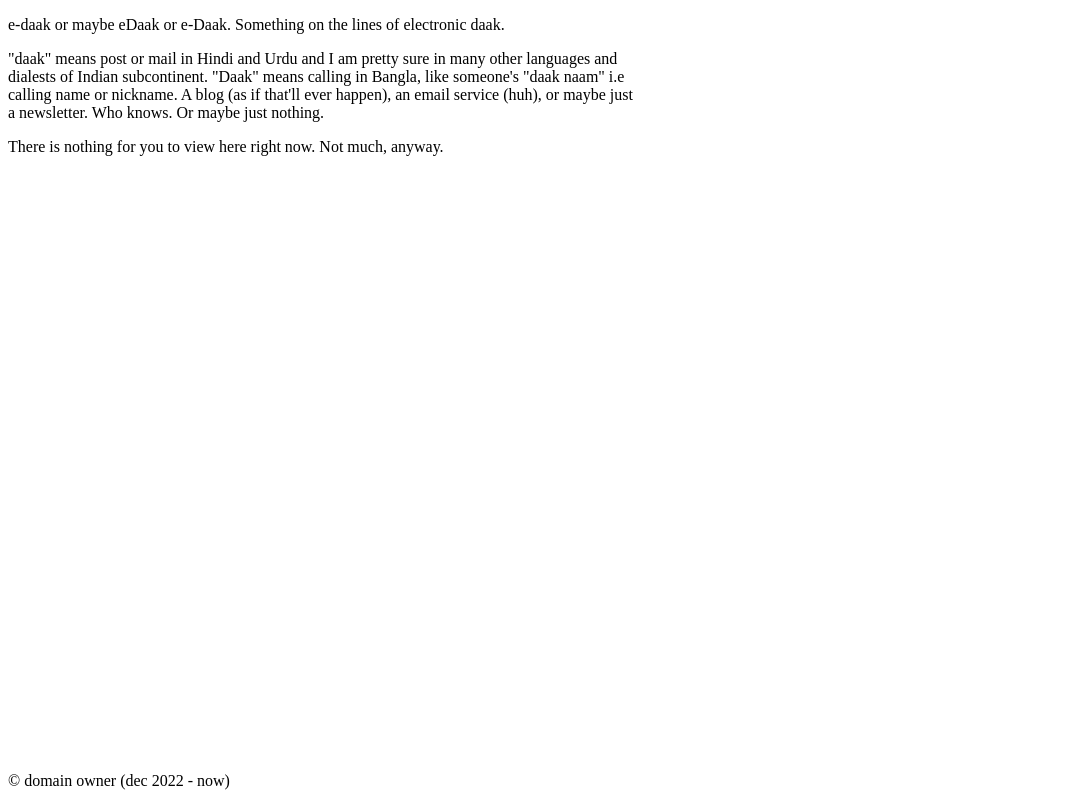
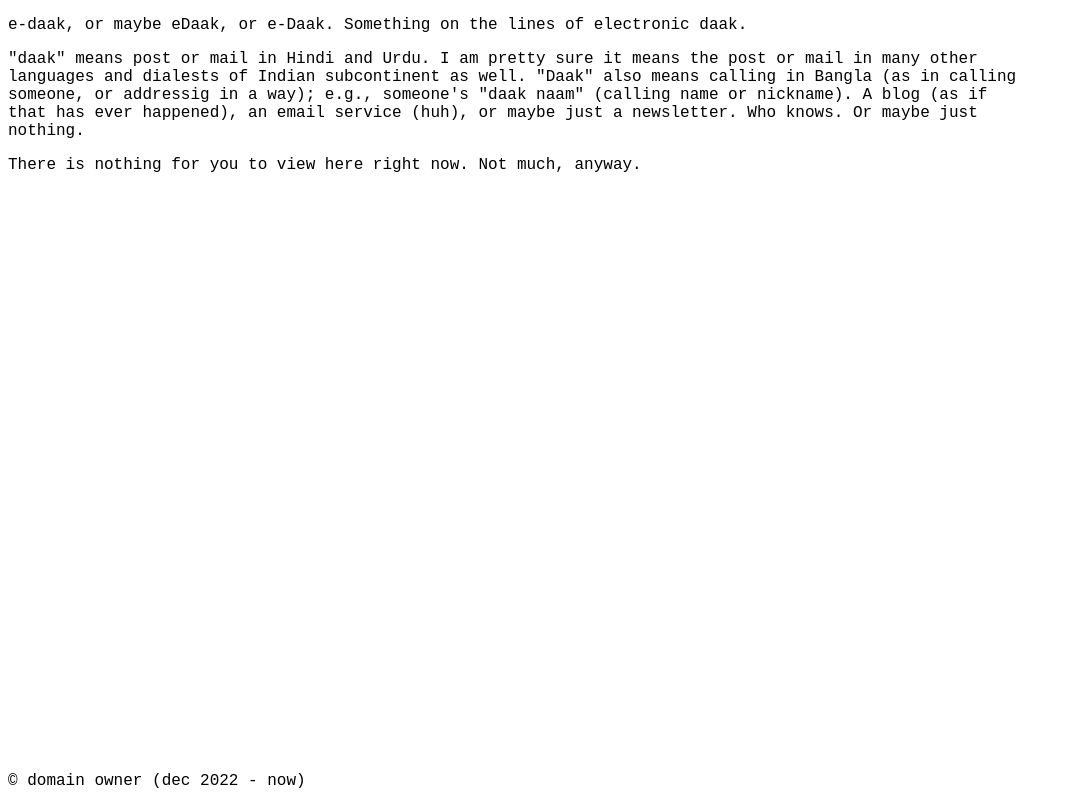
Before and after one commit to edaak/edaak.github.io, a plain HTML site: page index.html in a window 1280 px wide. Shown: the whole page, without its empty margins (0-1070 px from the left). Drawn offline with Linux system fonts and the light colour scheme.

Commit message:
some minor changes

```diff
--- a/index.html
+++ b/index.html
@@ -3,13 +3,18 @@
 <head>
 
 <style>
+  html {
+    font-size: 16px;
+    font-family: Courier New, Courier, monospace;
+  }
+
   div.fixed {
     position: fixed;
     bottom: 10px;
   }
 
   p {
-  width: 50%;
+    width: 80%;
   }
 </style>
 
@@ -18,11 +23,11 @@ p {
 <body>
 
 <p>
-e-daak or maybe eDaak or e-Daak. Something on the lines of electronic daak.
+e-daak, or maybe eDaak, or e-Daak. Something on the lines of electronic daak.
 </p>
 
 <p>
-"daak" means post or mail in Hindi and Urdu and I am pretty sure in many other languages and dialests of Indian subcontinent. "Daak" means calling in Bangla, like someone's "daak naam" i.e calling name or nickname. A blog (as if that'll ever happen), an email service (huh), or maybe just a newsletter. Who knows. Or maybe just nothing.
+"daak" means post or mail in Hindi and Urdu. I am pretty sure it means the post or mail in many other languages and dialests of Indian subcontinent as well. "Daak" also means calling in Bangla (as in calling someone, or addressig in a way); e.g., someone's "daak naam" (calling name or nickname). A blog (as if that has ever happened), an email service (huh), or maybe just a newsletter. Who knows. Or maybe just nothing.
 </p>
 
 <p>
```
Lines whose indentation alone changed are shown as unchanged.
